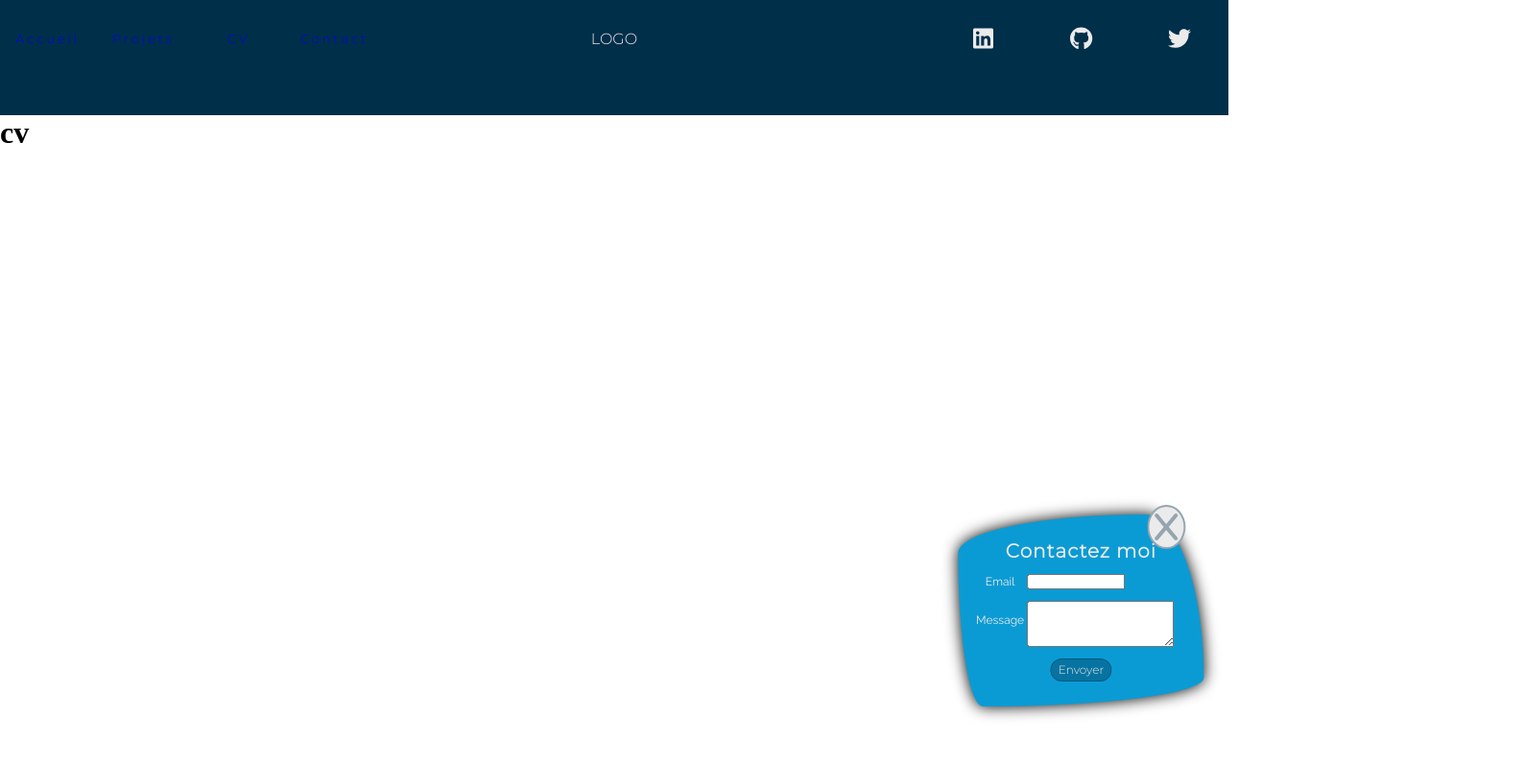
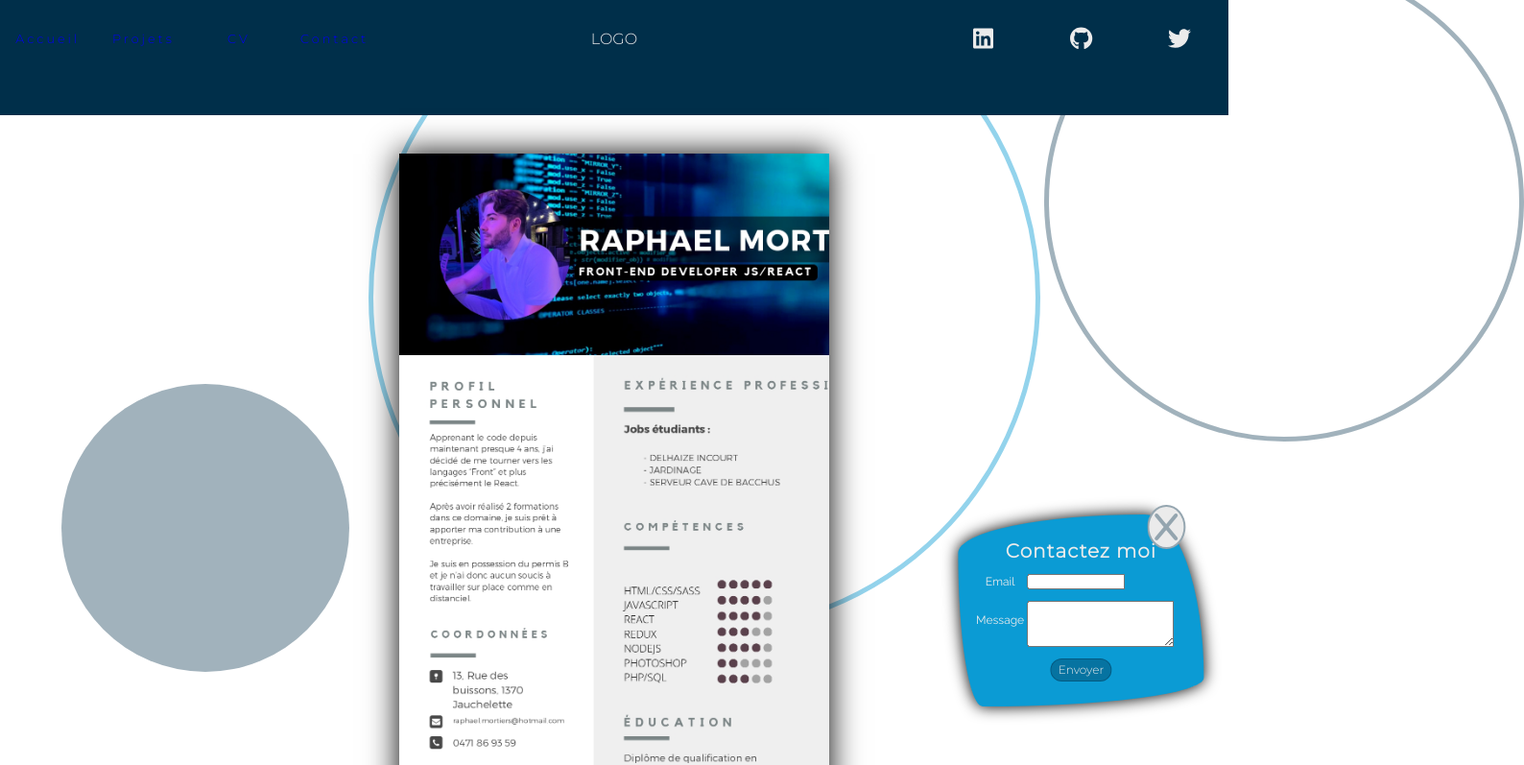
Before and after one commit to Archiraph/Portfolio, a React (Create React App) app: page /cv in a window 1280 px wide. Shown: the part 40-837 px from the top of the page at 96% size, 1588 px wide, since content can reach past the window. Before the commit the page ends 800 px from the top, so only its background shows below. Built offline with nearby package versions, Linux system fonts and the light colour scheme; no server answers.

Commit message:
portfolio 1.3

```diff
--- a/src/assets/style/_settings.scss
+++ b/src/assets/style/_settings.scss
@@ -22,10 +22,12 @@ $white: #ebebeb;
     padding: 0;
     list-style-type: none;
     box-sizing: border-box;
+
 }
 
 body{
-    overflow: hidden;
+    overflow-x: hidden;
+    min-height: 100vh;
 }
 
 
--- a/src/assets/style/components/_popup.scss
+++ b/src/assets/style/components/_popup.scss
@@ -9,7 +9,7 @@
     box-shadow: 0 0 1em black;
     background-color: $lightblue;
     color: $white;
-
+    position: fixed;
 
     h2{
         font-family: $font-title;
@@ -33,7 +33,7 @@
 
             #email{
                 margin: auto;
-                max-height: 2vh;
+                height: 2vh;
                 max-width: 8vw;
                 margin-left: 10px;
             }
--- a/src/assets/style/index.css
+++ b/src/assets/style/index.css
@@ -15,7 +15,8 @@
 }
 
 body {
-  overflow: hidden;
+  overflow-x: hidden;
+  min-height: 100vh;
 }
 
 #navigation {
@@ -153,6 +154,7 @@ body {
           box-shadow: 0 0 1em black;
   background-color: rgb(11, 155, 212);
   color: #ebebeb;
+  position: fixed;
 }
 #popup h2 {
   font-family: "font-title", sans-serif;
@@ -182,7 +184,7 @@ body {
 }
 #popup form div #email {
   margin: auto;
-  max-height: 2vh;
+  height: 2vh;
   max-width: 8vw;
   margin-left: 10px;
 }
@@ -284,7 +286,7 @@ body {
   padding-right: 6%;
   max-width: 35vw;
   font-size: 3vh;
-  border-radius: 20% 85% 15% 80%/76% 24% 90% 10%;
+  border-radius: 76% 24% 90% 10%/20% 85% 15% 80%;
   display: -webkit-box;
   display: -ms-flexbox;
   display: flex;
@@ -385,6 +387,57 @@ body {
   z-index: -1;
 }
 
-#Cv {
+#cv-container {
   height: 100vh;
+}
+#cv-container #Cv .circle1 {
+  position: absolute;
+  border: 5px solid rgba(0, 47, 74, 0.368627451);
+  height: 500px;
+  width: 500px;
+  border-radius: 300%;
+  top: 0%;
+  left: 85%;
+  z-index: -1;
+}
+#cv-container #Cv .circle2 {
+  position: absolute;
+  background-color: rgba(0, 47, 74, 0.368627451);
+  height: 300px;
+  width: 300px;
+  border-radius: 300%;
+  top: 55%;
+  left: 5%;
+  z-index: -1;
+}
+#cv-container #Cv .circle3 {
+  position: absolute;
+  background-color: rgba(11, 155, 212, 0.438);
+  height: 200px;
+  width: 200px;
+  border-radius: 300%;
+  top: 90%;
+  left: 43%;
+  z-index: -1;
+}
+#cv-container #Cv .circle4 {
+  position: absolute;
+  border: 5px solid rgba(11, 155, 212, 0.438);
+  height: 700px;
+  width: 700px;
+  border-radius: 300%;
+  top: 0%;
+  left: 30%;
+  z-index: -1;
+}
+#cv-container .image {
+  background-image: url("../img/cv.jpg");
+  height: 96vh;
+  width: 35vw;
+  background-repeat: no-repeat;
+  background-size: cover;
+  -webkit-box-shadow: 0 0 2em black;
+          box-shadow: 0 0 2em black;
+  margin: auto;
+  margin-top: 40px;
 }/*# sourceMappingURL=index.css.map */
--- a/src/assets/style/pages/_Cv.scss
+++ b/src/assets/style/pages/_Cv.scss
@@ -1,3 +1,63 @@
-#Cv{
+
+#cv-container{
+
     height: 100vh;
+
+    #Cv{
+
+        .circle1{
+            position: absolute;
+            border: 5px solid $blue2;
+            height: 500px;
+            width: 500px;
+            border-radius: 300%;
+            top: 0%;
+            left: 85%;
+            z-index: -1;
+        }
+
+        .circle2{
+            position: absolute;
+            background-color: $blue2;
+            height: 300px;
+            width: 300px;
+            border-radius: 300%;
+            top: 55%;
+            left: 5%;
+            z-index: -1;
+        }
+
+        .circle3{
+            position: absolute;
+            background-color: $lightblue2;
+            height: 200px;
+            width: 200px;
+            border-radius: 300%;
+            top: 90%;
+            left: 43%;
+            z-index: -1;
+        }
+
+        .circle4{
+            position: absolute;
+            border: 5px solid $lightblue2;
+            height: 700px;
+            width: 700px;
+            border-radius: 300%;
+            top: 0%;
+            left: 30%;
+            z-index: -1;
+        }
+    }
+        .image{
+            background-image: url("../img/cv.jpg");
+            height: 96vh;
+            width: 35vw;
+            background-repeat: no-repeat;
+            background-size: cover;
+            box-shadow: 0 0 2em black;
+            margin: auto;
+            margin-top: 40px;
+
+        }
 }
--- a/src/assets/style/pages/_Home.scss
+++ b/src/assets/style/pages/_Home.scss
@@ -18,7 +18,7 @@
                 padding-right: 6%;
                 max-width: 35vw;
                 font-size: 3vh;
-                border-radius: 20% 85% 15% 80% / 76% 24% 90% 10%;
+                border-radius: 76% 24% 90% 10% / 20% 85% 15% 80%;
                 @include childCenter;
                 letter-spacing: 2px;
                 box-shadow: 0 0 1em black;
--- a/src/pages/Cv.js
+++ b/src/pages/Cv.js
@@ -3,11 +3,17 @@ import Nav from "../components/Nav";
 
 const Cv = () => {
   return (
-    <div id="Cv">
-      <header>
-        <Nav />
-      </header>
-      <h1>cv</h1>
+    <div id="cv-container">
+      <div id="Cv">
+        <header>
+          <Nav />
+        </header>
+        <div className="circle1"></div>
+        <div className="circle2"></div>
+        <div className="circle3"></div>
+        <div className="circle4"></div>
+      </div>
+      <div className="image"></div>
     </div>
   );
 };
--- a/src/pages/Home.js
+++ b/src/pages/Home.js
@@ -132,7 +132,7 @@ const Home = () => {
             et de m’intéresser particulièrement sur les langages les plus
             demandés du marché. J’ai, de ce fait, entrepris une nouvelle
             formation, en ligne cette fois, FromScratch. Par ce biais, j’ai pu
-            developper mes connaissances à propos de Javascript, Redux, SASS,
+            développer mes connaissances à propos de Javascript, Redux, SASS,
             NodeJS ainsi que d'autres bibliothèques tournant autour du
             Javascript. <br />
             <br />
```
Also changed, not shown: src/assets/img/cv.jpg (added), 1 other file (tests, documents, lock files or other folders).
